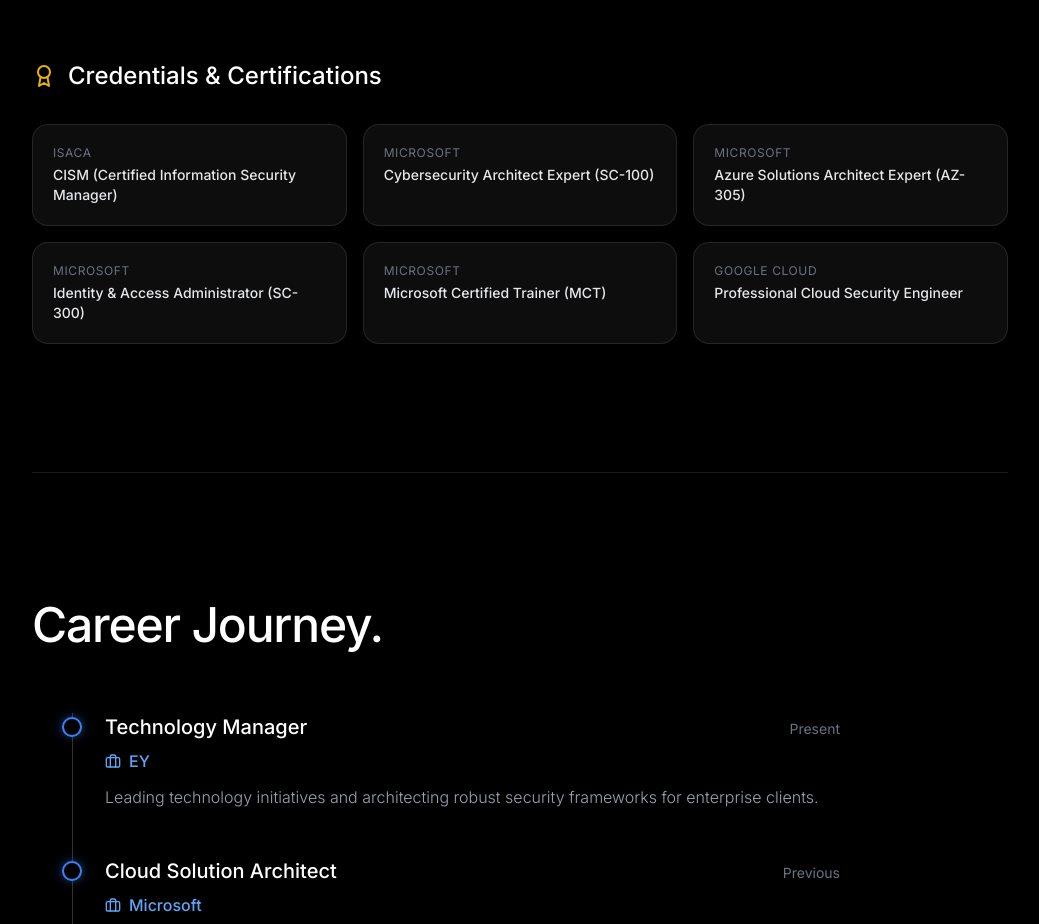
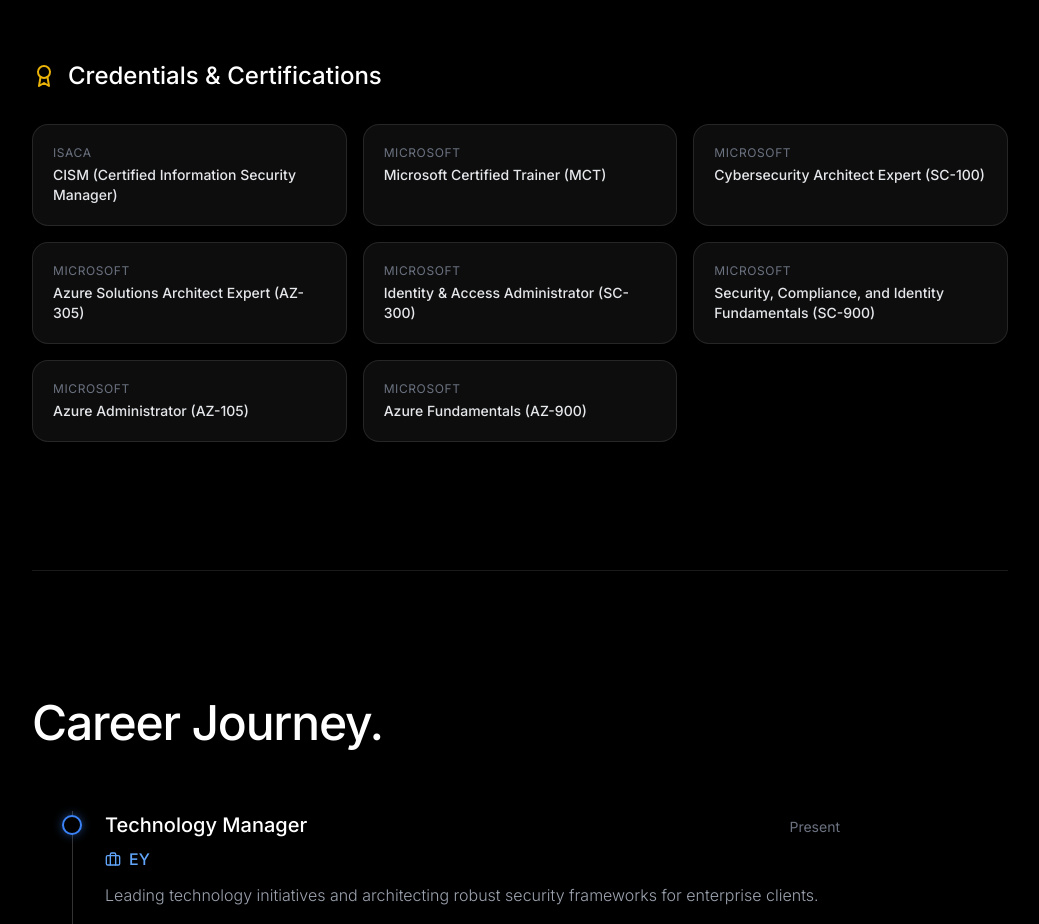
Before and after one commit to jahmed-cloud/jahmed-cloud.github.io, a React (Vite) app: page / in a window 1280 px wide. Shown: the part 1200-2124 px from the top of the page, without its empty margins (120-1159 px from the left). Built offline with nearby package versions, Linux system fonts and the light colour scheme.

Commit message:
Update App.jsx

```diff
--- a/src/App.jsx
+++ b/src/App.jsx
@@ -9,9 +9,9 @@
   name: "Junaid Ahmed",
   tagline: "Cloud Security & Identity Architect",
   links: {
-    linkedin: "https://linkedin.com/in/yourprofile",
-    github: "https://github.com/yourusername",
-    email: "mailto:junaid@example.com",
+    linkedin: "https://linkedin.com/in/iamjahmed",
+    github: "https://github.com/jahmed-cloud",
+    email: "mailto:iam@jahmed.cloud",
     blog: "https://learncloud.guru",
     resume: "/resume.pdf"
   }
@@ -36,11 +36,13 @@
 const MY_EXPERTISE = ["Azure Security", "Identity & Access (Entra ID)", "Zero Trust Architecture", "Terraform & PowerShell", "DevSecOps", "Python"];
 const MY_CERTIFICATIONS = [
   { name: "CISM (Certified Information Security Manager)", issuer: "ISACA" },
+  { name: "Microsoft Certified Trainer (MCT)", issuer: "Microsoft" },
   { name: "Cybersecurity Architect Expert (SC-100)", issuer: "Microsoft" },
   { name: "Azure Solutions Architect Expert (AZ-305)", issuer: "Microsoft" },
   { name: "Identity & Access Administrator (SC-300)", issuer: "Microsoft" },
-  { name: "Microsoft Certified Trainer (MCT)", issuer: "Microsoft" },
-  { name: "Professional Cloud Security Engineer", issuer: "Google Cloud" }
+  { name: "Security, Compliance, and Identity Fundamentals (SC-900)", issuer: "Microsoft" },
+  { name: "Azure Administrator (AZ-105)", issuer: "Microsoft" },
+  { name: "Azure Fundamentals (AZ-900)", issuer: "Microsoft" }
 ];
 const MY_EXPERIENCE = [
   { role: "Technology Manager", company: "EY", period: "Present", description: "Leading technology initiatives and architecting robust security frameworks for enterprise clients." },
```
